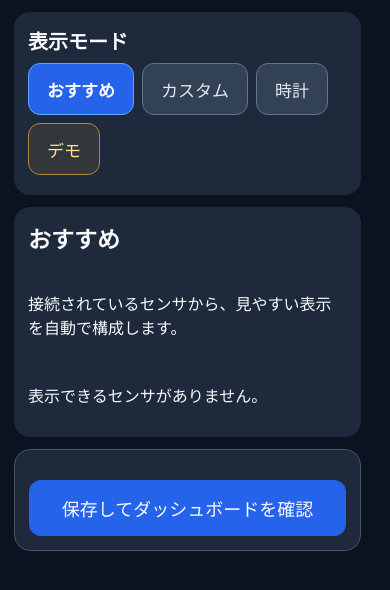
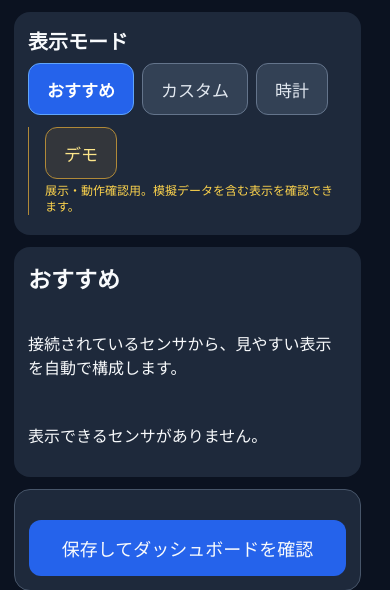
Before and after one commit to shattori-criepi/omk, a FastAPI app: page /admin/display in a window 390 px wide. Shown: the part 66-656 px from the top of the page. Run offline with FastAPI, Linux system fonts and the light colour scheme.

Commit message:
Polish dashboard demo mode UI

```diff
--- a/services/dashboard/app/static/display.css
+++ b/services/dashboard/app/static/display.css
@@ -827,6 +827,43 @@ body[data-demo-enabled="true"] .display-card--medium.display-card--compact.displ
   background: rgb(180 83 9 / .45);
   color: #fef3c7;
 }
+.display-mode-selector {
+  align-items: flex-start;
+  gap: 12px 28px;
+}
+.regular-mode-buttons {
+  display: flex;
+  flex-wrap: wrap;
+  gap: 8px;
+}
+.demo-mode-option {
+  display: grid;
+  gap: 4px;
+  min-width: min(100%, 15rem);
+  padding-left: 24px;
+  border-left: 1px solid #b08938;
+}
+.demo-mode-option .demo-mode {
+  justify-self: start;
+}
+.demo-mode-option small {
+  max-width: 18rem;
+  color: #fcd34d;
+  font-size: clamp(12px, 1.25vw, 14px);
+  line-height: 1.35;
+}
+@media (max-width: 600px) {
+  .display-mode-selector {
+    display: grid;
+    gap: 12px;
+  }
+  .regular-mode-buttons {
+    gap: 8px;
+  }
+  .demo-mode-option {
+    padding-left: 16px;
+  }
+}
 
 /* Single readings stay large; long units may use the next line. */
 .display-card--small.display-card--items-1 :is(.display-card-reading, .display-compact-reading) {
--- a/services/dashboard/app/templates/admin_display.html
+++ b/services/dashboard/app/templates/admin_display.html
@@ -1,8 +1,8 @@
 <!doctype html>
-<html lang="ja" class="admin-document"><head><meta charset="utf-8"><meta name="viewport" content="width=device-width, initial-scale=1, viewport-fit=cover"><title>OMK 表示設定</title><link rel="stylesheet" href="{{ url_for('static', path='/display.css') }}?v=20260916-demo-mode-1"><script src="{{ url_for('static', path='/admin_display.js') }}?v=20260916-demo-mode-1" defer></script></head>
+<html lang="ja" class="admin-document"><head><meta charset="utf-8"><meta name="viewport" content="width=device-width, initial-scale=1, viewport-fit=cover"><title>OMK 表示設定</title><link rel="stylesheet" href="{{ url_for('static', path='/display.css') }}?v=20260916-demo-mode-2"><script src="{{ url_for('static', path='/admin_display.js') }}?v=20260916-demo-mode-1" defer></script></head>
 <body class="admin-body"><main class="admin-page display-settings-page" aria-label="表示設定"><header class="admin-page-header"><a href="/admin" class="back-link">‹ 管理メニューへ戻る</a><h1>表示設定</h1></header>
 <section class="display-settings-main" aria-label="通常の表示設定">
-<section class="display-settings-intro"><div><h2>表示モード</h2><div id="display-modes" class="display-mode-selector" role="group" aria-label="表示モード"><button type="button" data-mode="recommended">おすすめ</button><button type="button" data-mode="custom">カスタム</button><button type="button" data-mode="clock">時計</button><button type="button" data-mode="demo" class="demo-mode" aria-label="デモ（展示・動作確認用）">デモ</button></div></div><p id="capacity-status" class="setup-status"></p></section>
+<section class="display-settings-intro"><div><h2>表示モード</h2><div id="display-modes" class="display-mode-selector" role="group" aria-label="表示モード"><div class="regular-mode-buttons"><button type="button" data-mode="recommended">おすすめ</button><button type="button" data-mode="custom">カスタム</button><button type="button" data-mode="clock">時計</button></div><div class="demo-mode-option"><button type="button" data-mode="demo" class="demo-mode" aria-label="デモ（展示・動作確認用）">デモ</button><small>展示・動作確認用。模擬データを含む表示を確認できます。</small></div></div></div><p id="capacity-status" class="setup-status"></p></section>
 <section id="recommended-summary" class="display-settings-content" hidden></section><section id="clock-summary" class="display-settings-content" hidden><h2>時計</h2><p>日付と時刻を大きく表示し、現在利用できる電力・環境情報を自動で補助表示します。</p></section>
 <section id="custom-editor" hidden><section class="display-settings-intro"><div><h2>カスタム</h2><p>sourceごとにブロックを作り、ブロック内の値と主表示を選びます。</p></div></section><section id="selected-items" class="display-settings-content" aria-label="表示中ブロック"></section><section id="available-items" class="display-settings-content" aria-label="表示可能なデータ"></section></section>
 <div class="display-settings-actions"><p id="settings-status" class="setup-status"></p><button id="save-settings" class="primary">保存してダッシュボードを確認</button></div>
```
Also changed, not shown: services/dashboard/tests/test_display.py (+6 -0 lines).
